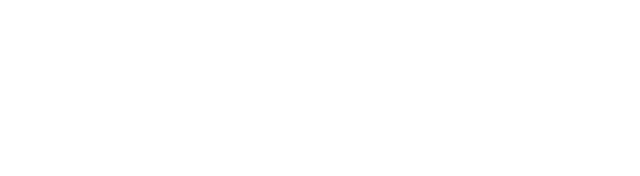
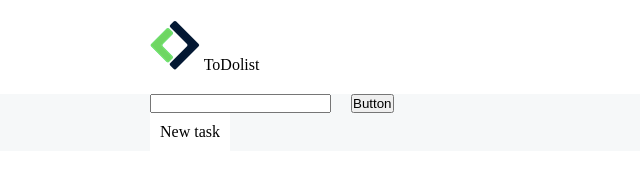
Before and after one commit to AnatoliyZakhryapin/vue-todolist, a plain HTML site: page index.html in a window 1280 px wide. Shown: the whole page, without its empty margins (0-640 px from the left). Drawn offline with nearby package versions, Linux system fonts and the light colour scheme.

Commit message:
ADD html static

```diff
--- a/index.html
+++ b/index.html
@@ -3,12 +3,55 @@
 <head>
     <meta charset="UTF-8">
     <meta name="viewport" content="width=device-width, initial-scale=1.0">
+    <link rel="stylesheet" href="style.css">
     <script src="https://kit.fontawesome.com/08d5002177.js" crossorigin="anonymous"></script>
     <script src="https://unpkg.com/vue@3"></script>
     <title>Vue To Do List</title>
 </head>
 <body>
 
+    <div class="app">
+        <header class="app-header">
+            <div class="container">
+                <div class="row">
+                    <div class="col">
+                        <figure class="logo">
+                            <img src="./img/Logo.png" alt="Logo Todolist">
+                            ToDolist
+                        </figure>
+                    </div>
+                </div>
+            </div>
+        </header>
+        <main>
+            <section class="to-do-menu">
+                <div class="container">
+                    <div class="row">
+                        <div class="col">
+                           <input type="text">
+                        </div>
+                        <div class="col">
+                            <button>
+                                Button
+                            </button>
+                        </div>
+                    </div>
+                </div>
+            </section>
+            <section class="to-do-tasks">
+                <div class="container">
+                    <div class="row">
+                        <div class="col">
+                            <ul class="task">
+                                New task
+                            </ul>
+                        </div>
+                    </div>
+                </div>
+            </section>
+        </main>
+    </div>
+
     <script src="./js/app.js"></script>
 </body>
 </html>
--- a/style.css
+++ b/style.css
@@ -0,0 +1,36 @@
+* {
+    margin: 0;
+    padding: 0;
+    box-sizing: border-box;
+}
+
+.row {
+    display: flex;
+    flex-wrap: wrap;
+}
+
+.row [class^="col"] {
+    padding: 0 10px;
+}
+
+img {
+    max-width: 100%;
+}
+
+.container {
+    max-width: 1000px;
+    margin: 0 auto;
+}
+
+.app-header {
+    padding: 20px 0px;
+}
+
+main {
+    background-color: #f6f8f9;
+}
+
+.task {
+    background-color: white;
+    padding: 10px;
+}
```
Also changed, not shown: img/Logo.png (added).
